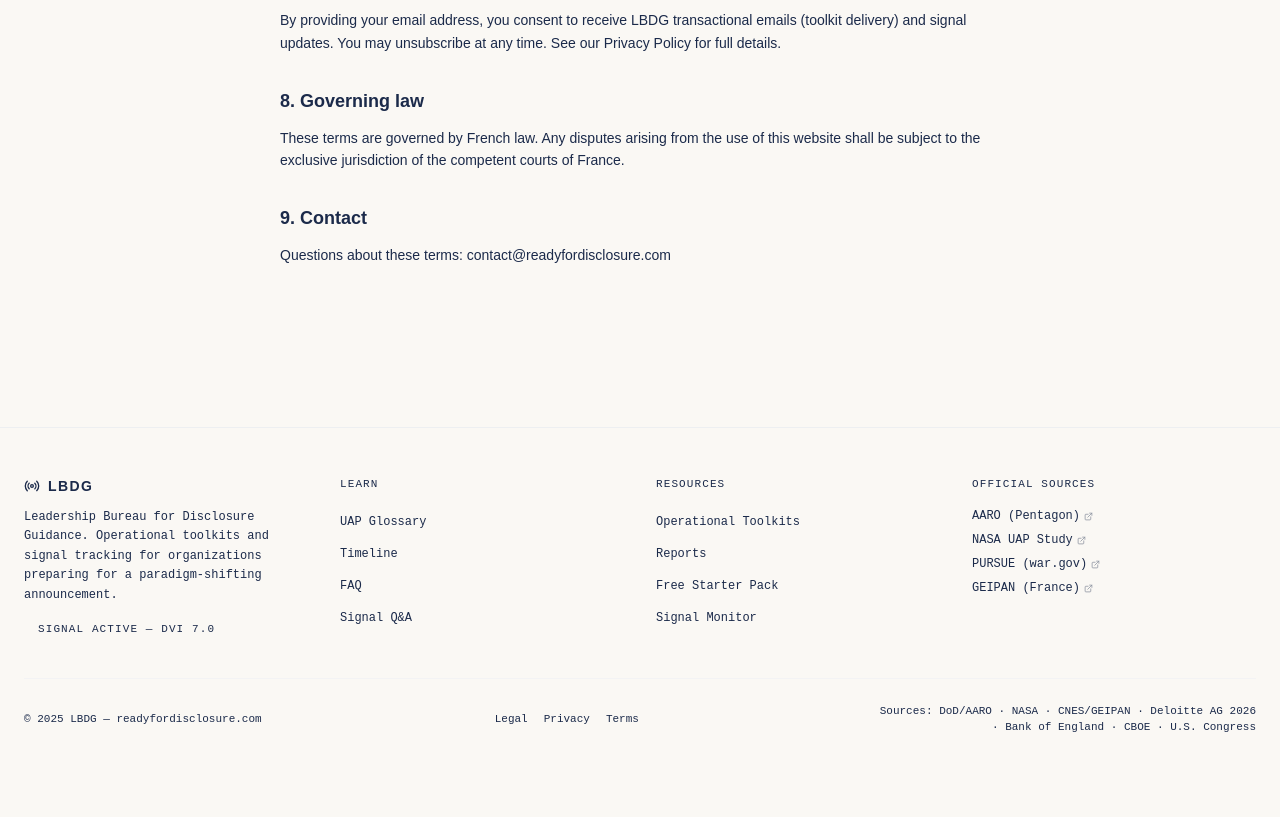
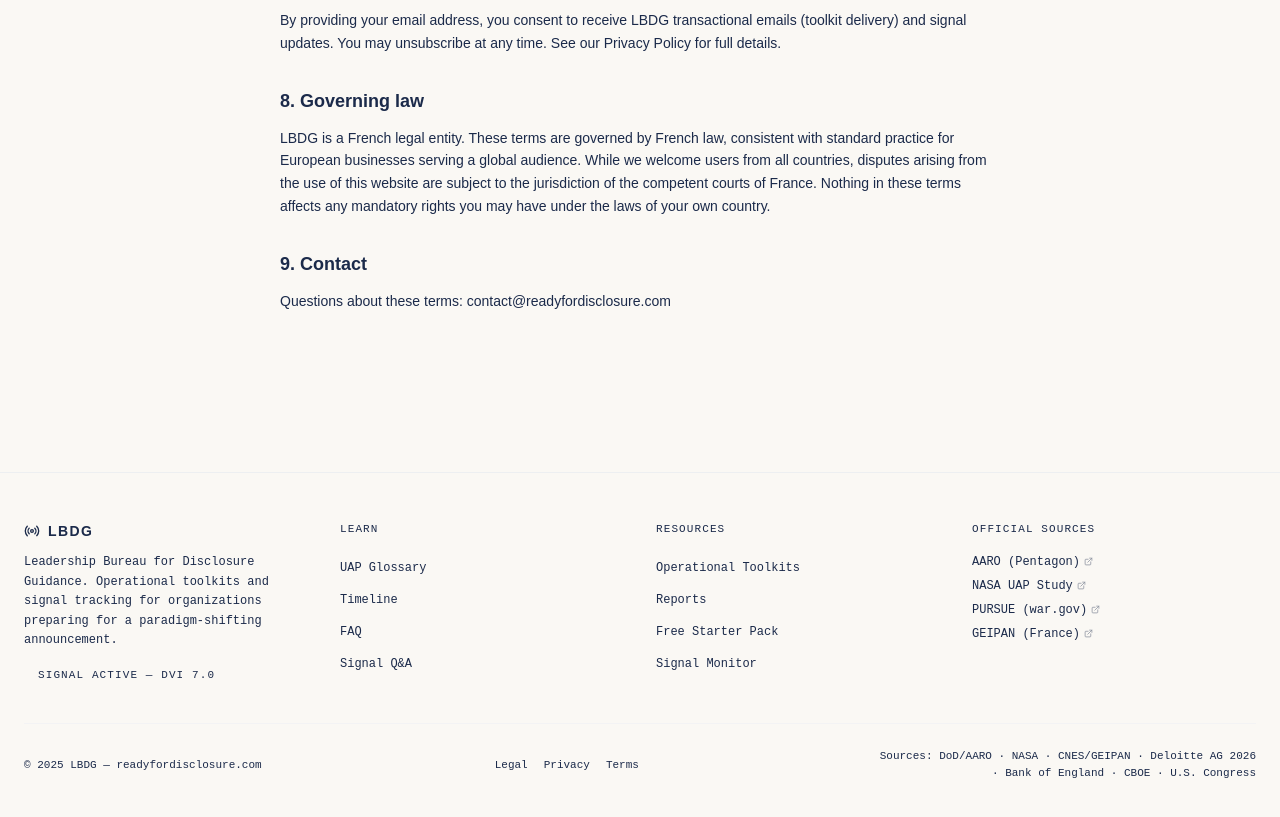
Before and after one commit to lbdgGit/DisclosureHub, a Next.js app in the folder disclosure-hub-starter/: page /terms in a window 1280 px wide. Shown: the part 1200-2017 px from the top of the page. Before the commit the page ends 1984 px from the top, so only its background shows below. Built offline with nearby package versions, Linux system fonts and the light colour scheme; a web font is replaced by a local one.

Commit message:
Update page.tsx

```diff
--- a/disclosure-hub-starter/app/terms/page.tsx
+++ b/disclosure-hub-starter/app/terms/page.tsx
@@ -36,7 +36,7 @@ const SECTIONS = [
   },
   {
     title: '8. Governing law',
-    content: `These terms are governed by French law. Any disputes arising from the use of this website shall be subject to the exclusive jurisdiction of the competent courts of France.`
+    content: `LBDG is a French legal entity. These terms are governed by French law, consistent with standard practice for European businesses serving a global audience. While we welcome users from all countries, disputes arising from the use of this website are subject to the jurisdiction of the competent courts of France. Nothing in these terms affects any mandatory rights you may have under the laws of your own country.`
   },
   {
     title: '9. Contact',
```
